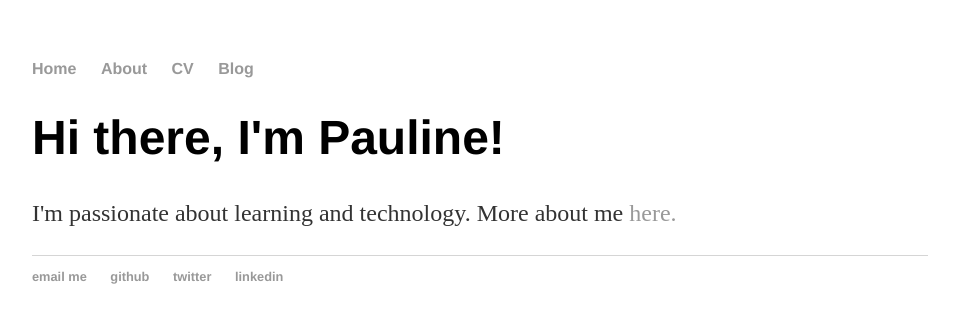
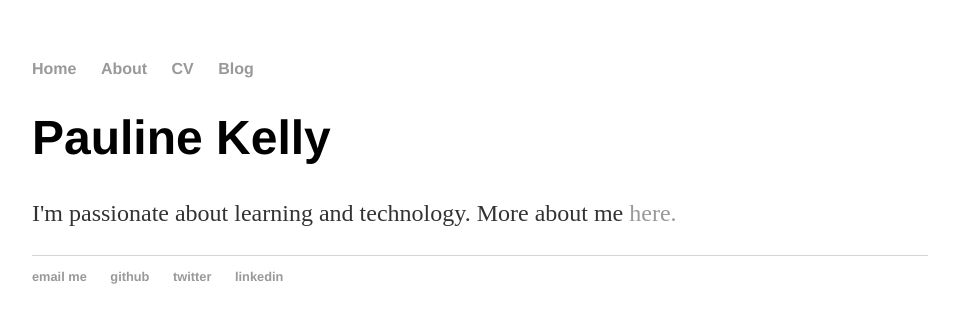
Before and after one commit to Sebbenbear/sebbenbear.github.io, a Jekyll site: the page built from index.html, in a window 1280 px wide. Shown: the top 323 px of the page, without its empty margins (160-1119 px from the left). Built offline with Jekyll 4.4.1, drawn with Linux system fonts in a browser that asks for light colours.

Commit message:
Update index.html

```diff
--- a/index.html
+++ b/index.html
@@ -1,8 +1,8 @@
 ---
 layout: default
-title: Hank Quinlan, Horrible Cop
+title: Pauline Kelly
 ---
 <div class="blurb">
-        <h1>Hi there, I'm Pauline!</h1>
+        <h1>Pauline Kelly</h1>
         <p>I'm passionate about learning and technology. More about me <a href="/about">here.</a></p>
 </div><!-- /.blurb -->
```
